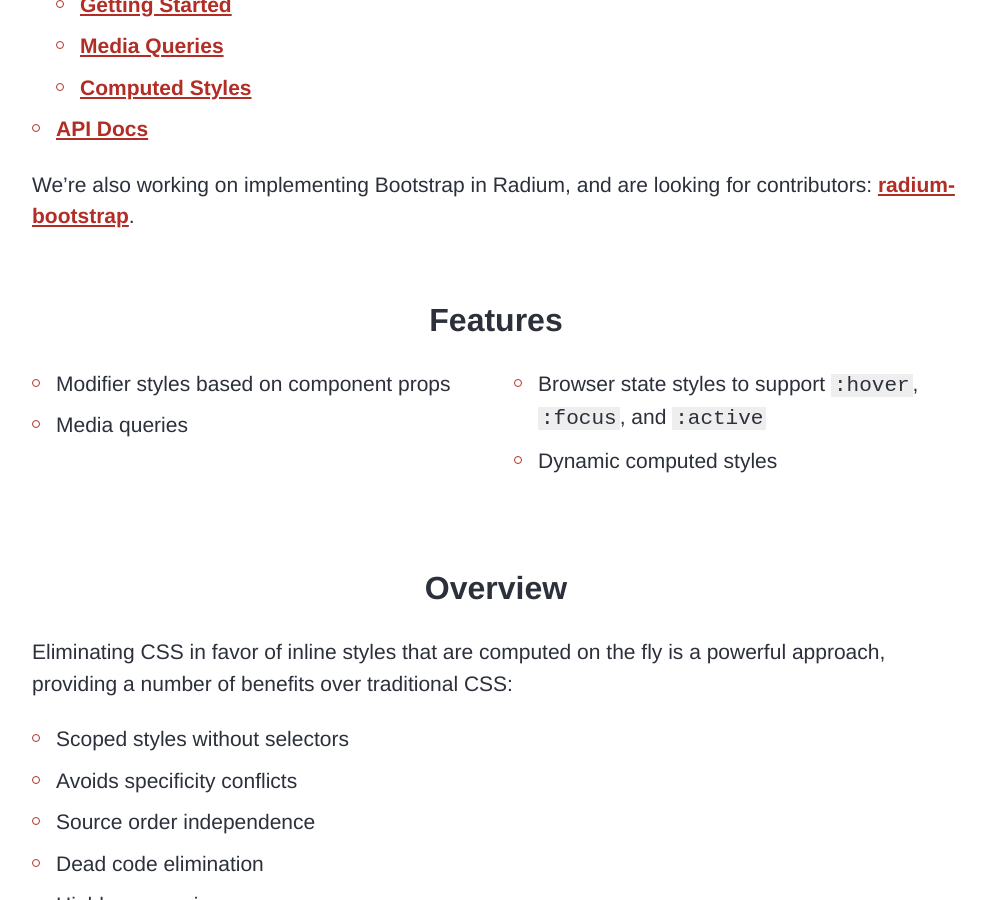
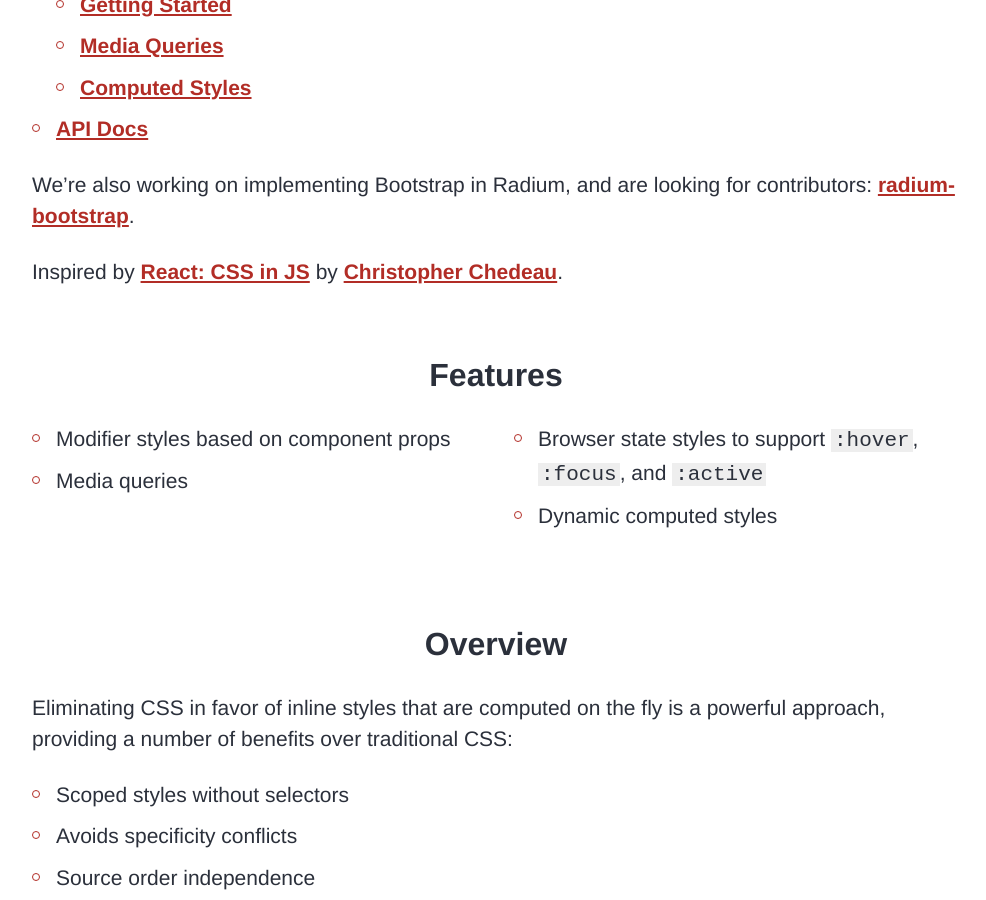
Before and after one commit to FormidableLabs/radium, a Jekyll site: the page built from index.md, in a window 1280 px wide and 900 px high, scrolled down 734 px. Shown: the whole window, without its empty margins (144-1130 px from the left). Built offline with Jekyll 4.4.1, drawn with Linux system fonts in a browser that asks for light colours; some web fonts are replaced; Markdown is read by kramdown in place of the engine named in the settings.

Commit message:
Add talk link

```diff
--- a/index.md
+++ b/index.md
@@ -17,3 +17,6 @@ For more information, see our [GitHub repo](https://github.com/FormidableLabs/ra
 - [API Docs](http://github.com/formidablelabs/radium/tree/master/docs/api)
 
 We're also working on implementing Bootstrap in Radium, and are looking for contributors: [radium-bootstrap](https://github.com/formidablelabs/radium-bootstrap).
+
+Inspired by <a href="https://speakerdeck.com/vjeux/react-css-in-js">React: CSS
+in JS</a> by <a href="https://twitter.com/Vjeux">Christopher Chedeau</a>.
```
